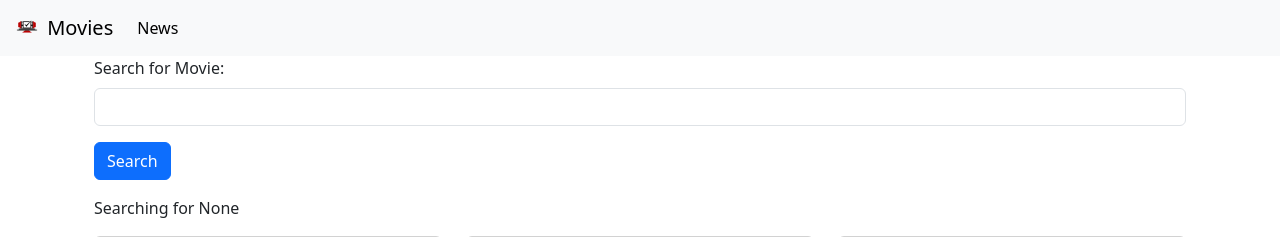
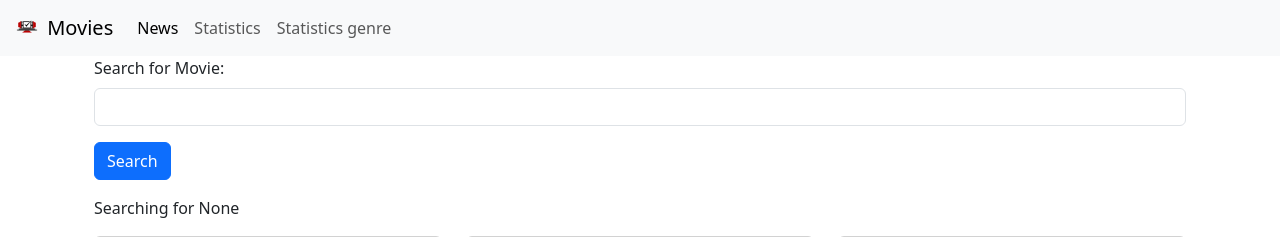
Before and after one commit to Juancaciguz/Taller-1-P1, a Django app: page / in a window 1280 px wide. Shown: the top 237 px of the page. Run offline with Django 5.2, Linux system fonts and the light colour scheme; data comes from the database, SQL or seed files in the repository.

Commit message:
Se agregaron gráficas

```diff
--- a/movie/views.py
+++ b/movie/views.py
@@ -56,7 +56,46 @@ def statistic_view(request):
     #Convertir la gráfica a base64
     image_png = buffer.getvalue()
     buffer.close()
-    graphic = base64.b64decode(image_png)
+    graphic = base64.b64encode(image_png)
     graphic = graphic.decode('utf-8')
     # Renderizar la plantilla statistics.html con la gráfica
     return render(request, 'statistics.html', {'graphic': graphic})
+
+def statistic_view_gender(request):
+    matplotlib.use('Agg')
+    genres = Movie.objects.values_list('genre', flat=True).distinct().order_by('genre')#obtener todos los generos de las peliculas
+    movie_counts_by_year = {} #Crear un diccionario para almacenar la cantidad de películas por año
+    for genre in genres: #Contar la cantidad de películas por año
+        if genre:
+            movies_in_year = Movie.objects.filter(genre=genre)
+        else:
+            movies_in_year= Movie.objects.filter(genre__isnull=True)
+            genre = "None"
+        count = movies_in_year.count()
+        movie_counts_by_year[genre] = count
+    bar_width = 0.5
+    bar_spacing = 0.5
+    bar_positions = range(len(movie_counts_by_year))
+
+    #Crear gráfica de barras
+    plt.bar(bar_positions, movie_counts_by_year.values(), width=bar_width, align='center')
+    #Personalizar la gráfica
+    plt.title('Movies per genre')
+    plt.xlabel('Genre')
+    plt.ylabel('Number of movies')
+    plt.xticks(bar_positions, movie_counts_by_year.keys(), rotation=90)
+    #Ajustar el espaciado entre las barras
+    plt.subplots_adjust(bottom=0.3)
+    #Guardar la gráfica en un objeto BytesIO
+    buffer = io.BytesIO()
+    plt.savefig(buffer, format='png')
+    buffer.seek(0)
+    plt.close()
+
+    #Convertir la gráfica a base64
+    image_png = buffer.getvalue()
+    buffer.close()
+    graphic = base64.b64encode(image_png)
+    graphic = graphic.decode('utf-8')
+    # Renderizar la plantilla statistics.html con la gráfica
+    return render(request, 'statistics_genre.html', {'graphic': graphic})
--- a/moviereviews/templates/base.html
+++ b/moviereviews/templates/base.html
@@ -18,6 +18,12 @@
         <ul class="navbar-nav me-auto mb-2 mb-lg-0">
           <li class="nav-item">
             <a class="nav-link active" aria-current="page" href="{% url 'news' %}">News</a>
+          </li>
+          <li class="nav-item">
+            <a class="nav-link" href="{% url 'statistics' %}">Statistics</a>
+          </li>
+          <li class="nav-item">
+            <a class="nav-link" href="{% url 'statistics_genre' %}">Statistics genre</a>
           </li>
           <!--<li class="nav-item">
             <a class="nav-link" href="#">Login</a>
--- a/moviereviews/urls.py
+++ b/moviereviews/urls.py
@@ -25,6 +25,8 @@ urlpatterns = [
     path('', movieViews.home, name='home'),
     path('about/', movieViews.about, name='about'),
     path('news/', include('news.urls')),
+    path('statistics/', movieViews.statistic_view, name='statistics'),
+    path('statistics_genre/', movieViews.statistic_view_gender, name='statistics_genre'),
 ]
 
 urlpatterns += static(settings.MEDIA_URL, document_root=settings.MEDIA_ROOT)
```
Also changed, not shown: movie/templates/statistics.html (added, +9 -0 lines), movie/templates/statistics_genre.html (added, +9 -0 lines).
